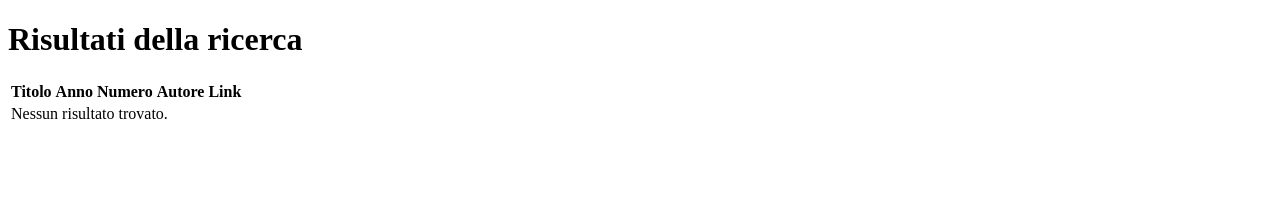
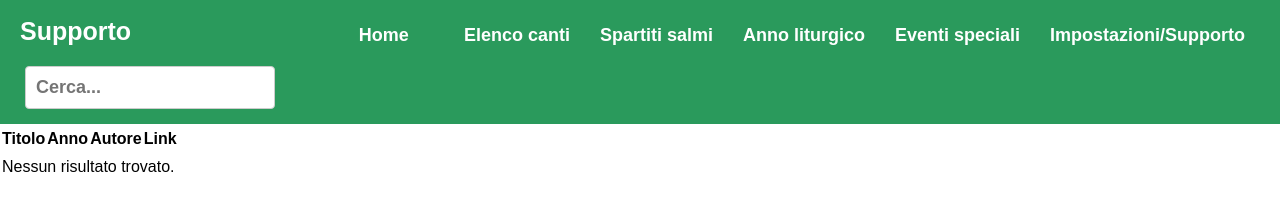
Before and after one commit to mrparsing/proposta_canti, a plain HTML site: page nav-bar/risultati.html in a window 1280 px wide. Drawn offline with Linux system fonts and the light colour scheme.

Commit message:
risultati.html

```diff
--- a/nav-bar/risultati.html
+++ b/nav-bar/risultati.html
@@ -1,17 +1,43 @@
 <!DOCTYPE html>
 <html lang="it">
+
 <head>
     <meta charset="UTF-8">
-    <title>Risultati di ricerca</title>
+    <meta name="viewport" content="width=device-width, initial-scale=1.0">
+    <title>Risultati ricerca</title>
+    <script src="../javascript/javascript.js"></script>
+    <link rel="stylesheet" href="../styles/style_index.css">
+
+    <script>
+        document.addEventListener('DOMContentLoaded', function () {
+            setNavbarColor(festivita[0].tipologia);
+            setDarkTheme()
+        });
+    </script>
 </head>
+
 <body>
-    <h1>Risultati della ricerca</h1>
+    <div class="main-container">
+        <div class="navbar" id="myNavbar">
+            <h1>Supporto</h1>
+            <span class="menu-toggle" onclick="toggleMenu()">☰</span>
+            <div class="navbar-buttons">
+                <button onclick="location.href='../index.html'">Home</button>
+                <button onclick="location.href='elenco_canti.html'">Elenco canti</button>
+                <button onclick="location.href='spartiti_salmi.html'">Spartiti salmi</button>
+                <button onclick="location.href='anno_liturgico.html'">Anno liturgico</button>
+                <button onclick="location.href='eventi_speciali.html'">Eventi speciali</button>
+                <button onclick="location.href='imp_supporto.html'">Impostazioni/Supporto</button>
+            </div>
+            <input type="text" id="global_search" onkeyup="searchCanti(event, 'supporto')" placeholder="Cerca...">
+        </div>
+    </div>
+
     <table id="resultsTable">
         <thead>
             <tr>
                 <th>Titolo</th>
                 <th>Anno</th>
-                <th>Numero</th>
                 <th>Autore</th>
                 <th>Link</th>
             </tr>
@@ -31,7 +57,6 @@
                 row.innerHTML = `
                     <td>${salmo.titolo}</td>
                     <td>${salmo.anno}</td>
-                    <td>${salmo.numero_arabo}</td>
                     <td>${salmo.autore}</td>
                     <td><a href="${salmo.download_link.replace(/^\.{2}\//, '')}">Download</a></td>
                 `;
@@ -41,4 +66,5 @@
         }
     </script>
 </body>
+
 </html>
```
Also changed, not shown: celebrazioni.html (+1 -0 lines), nav-bar/anno_liturgico.html (+2 -1 lines), nav-bar/elenco_canti.html (+1 -1 lines), nav-bar/eventi_speciali.html (+2 -1 lines), nav-bar/eventi_speciali_list.html (+2 -1 lines), nav-bar/imp_supporto.html (+2 -4 lines), nav-bar/salmi.html (+1 -0 lines), nav-bar/spartiti_salmi.html (+1 -0 lines).
